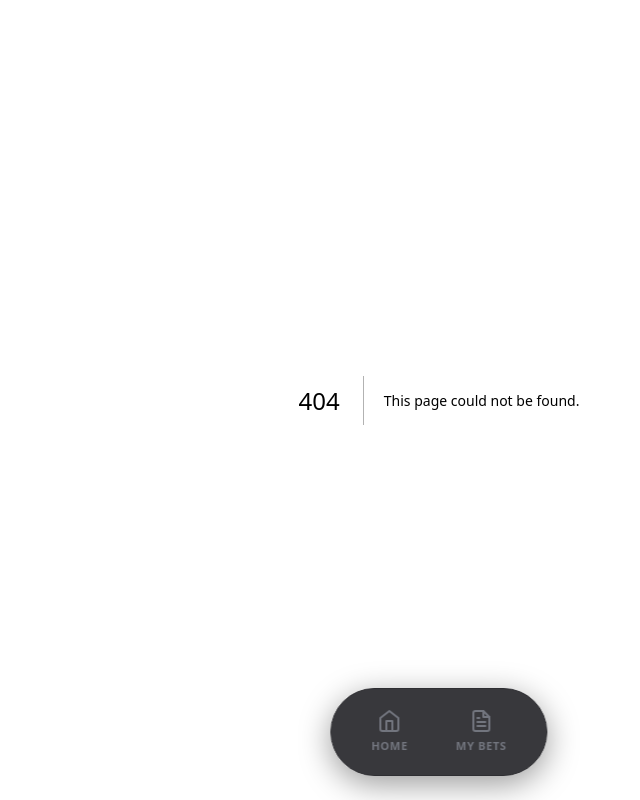
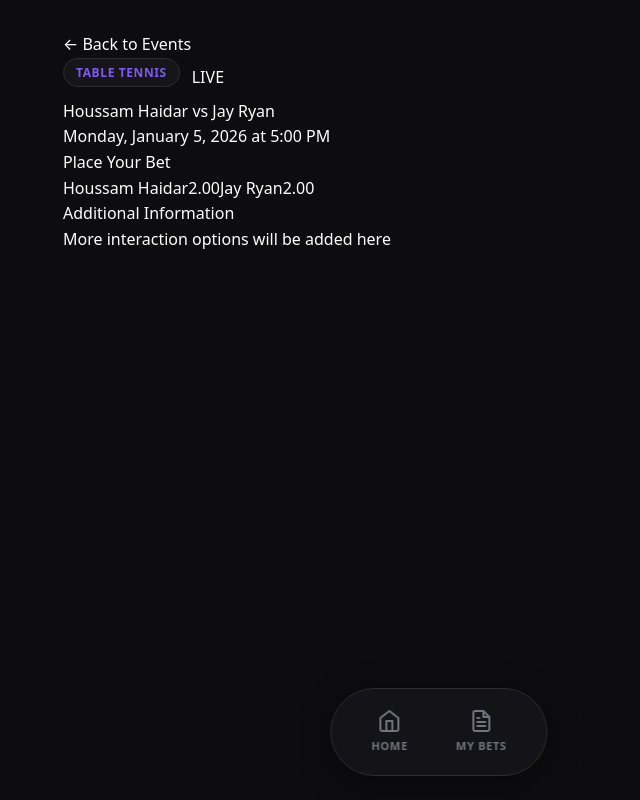
Before and after one commit to BSaini25/degen-betting-app, a Next.js app: page /events/evt-001 in a window 1280 px wide. Before the commit this address had no page. Shown: the whole page, without its empty margins (201-841 px from the left). Built offline with nearby package versions, Linux system fonts and the light colour scheme.

Commit message:
Add list of SC names to choose from, "live" indicators, event page

```diff
--- /dev/null
+++ b/app/events/[eventId]/page.tsx
@@ -0,0 +1,128 @@
+"use client";
+
+import { useEffect, useState, useMemo } from "react";
+import { useParams } from "next/navigation";
+import { getEventById } from "@/data/events";
+import { Event, Outcome } from "@/types/event";
+import Link from "next/link";
+
+function formatDate(dateString: string): string {
+  const date = new Date(dateString);
+  return date.toLocaleDateString("en-US", {
+    weekday: "long",
+    month: "long",
+    day: "numeric",
+    year: "numeric",
+    hour: "numeric",
+    minute: "2-digit",
+  });
+}
+
+/**
+ * Client-only date formatting component to prevent hydration errors.
+ */
+function FormattedDate({ dateString }: { dateString: string }) {
+  const [formatted, setFormatted] = useState<string>("");
+
+  useEffect(() => {
+    setFormatted(formatDate(dateString));
+  }, [dateString]);
+
+  return <>{formatted}</>;
+}
+
+/**
+ * Checks if an event is currently live (started within the last hour)
+ */
+function isEventLive(event: Event): boolean {
+  const eventDate = new Date(event.date);
+  const now = new Date();
+  const oneHourAgo = new Date(now.getTime() - 60 * 60 * 1000);
+  return eventDate >= oneHourAgo && eventDate <= now;
+}
+
+function handleBet(event: Event, outcome: Outcome) {
+  console.log(`Bet placed on "${outcome.name}" for event "${event.name}" at odds ${outcome.odds}`);
+  // TODO: Implement bet placement logic
+}
+
+export default function EventDetailPage() {
+  const params = useParams();
+  const eventId = params.eventId as string;
+  const event = getEventById(eventId);
+
+  const isLive = useMemo(() => {
+    if (typeof window === 'undefined' || !event) return false;
+    return isEventLive(event);
+  }, [event]);
+
+  if (!event) {
+    return (
+      <div className="app-container">
+        <div className="event-detail-error">
+          <h1>Event Not Found</h1>
+          <p>The event you&apos;re looking for doesn&apos;t exist.</p>
+          <Link href="/" className="back-link">
+            ← Back to Events
+          </Link>
+        </div>
+      </div>
+    );
+  }
+
+  return (
+    <div className="app-container">
+      <div className="event-detail-header">
+        <Link href="/" className="back-link">
+          ← Back to Events
+        </Link>
+      </div>
+
+      <div className="event-detail-card">
+        <div className="event-detail-info">
+          <div className="event-detail-meta">
+            <div style={{ display: "flex", alignItems: "center", gap: "0.75rem", flexWrap: "wrap" }}>
+              <span className="event-category">{event.category}</span>
+              {isLive && (
+                <span className="live-indicator" title="Live">
+                  <span className="live-dot"></span>
+                  <span>LIVE</span>
+                </span>
+              )}
+            </div>
+            <h1 className="event-detail-name">{event.name}</h1>
+            <p className="event-detail-date">
+              <FormattedDate dateString={event.date} />
+            </p>
+          </div>
+
+          <div className="event-detail-outcomes">
+            <h2 className="outcomes-heading">Place Your Bet</h2>
+            <div className="outcomes-grid">
+              {event.outcomes.map((outcome) => (
+                <button
+                  key={outcome.id}
+                  className="outcome-detail-btn"
+                  onClick={() => handleBet(event, outcome)}
+                >
+                  <div className="outcome-detail-content">
+                    <span className="outcome-detail-name">{outcome.name}</span>
+                    <span className="outcome-detail-odds">{outcome.odds.toFixed(2)}</span>
+                  </div>
+                </button>
+              ))}
+            </div>
+          </div>
+
+          {/* Placeholder for additional interactions */}
+          <div className="event-detail-actions">
+            <h2 className="actions-heading">Additional Information</h2>
+            <div className="actions-placeholder">
+              <p>More interaction options will be added here</p>
+            </div>
+          </div>
+        </div>
+      </div>
+    </div>
+  );
+}
--- a/data/events.ts
+++ b/data/events.ts
@@ -1,28 +1,92 @@
 import { Event } from "@/types/event";
+import { names } from "./names";
+
+/**
+ * Seeded random number generator for deterministic randomness
+ * This ensures server and client render the same names
+ */
+class SeededRandom {
+  private seed: number;
+
+  constructor(seed: number) {
+    this.seed = seed;
+  }
+
+  next(): number {
+    this.seed = (this.seed * 9301 + 49297) % 233280;
+    return this.seed / 233280;
+  }
+}
+
+/**
+ * Creates a name selector that randomly draws names without replacement
+ * Uses a seeded random generator to ensure deterministic results
+ */
+function createNameSelector(): () => string {
+  const availableNames = [...names];
+  const rng = new SeededRandom(12345); // Fixed seed for consistency
+
+  // Fisher-Yates shuffle with seeded random
+  for (let i = availableNames.length - 1; i > 0; i--) {
+    const j = Math.floor(rng.next() * (i + 1));
+    [availableNames[i], availableNames[j]] = [availableNames[j], availableNames[i]];
+  }
+
+  let index = 0;
+  return () => {
+    if (index >= availableNames.length) {
+      throw new Error("Not enough names available");
+    }
+    return availableNames[index++];
+  };
+}
 
 /**
  * Dummy events for development and testing.
  * In the future, these will be fetched from a database.
+ * Names are randomly drawn from names.txt without replacement.
  */
+const getName = createNameSelector();
+
+// Event 1: Table Tennis
+const player1_1 = getName();
+const player1_2 = getName();
+// Event 2: Pool
+const player2_1 = getName();
+const player2_2 = getName();
+// Event 3: Poker
+const player3_1 = getName();
+const player3_2 = getName();
+const player3_3 = getName();
+const player3_4 = getName();
+
+// Set first event to be "live" (started at the top of the current hour)
+const now = new Date();
+const topOfHour = new Date(now);
+topOfHour.setMinutes(0);
+topOfHour.setSeconds(0);
+topOfHour.setMilliseconds(0);
+const liveEventDate = topOfHour.toISOString();
+
 export const dummyEvents: Event[] = [
   {
     id: "evt-001",
-    name: "Zhang Jike vs Ma Long",
-    date: "2026-01-10T14:00:00Z",
+    name: `${player1_1} vs ${player1_2}`,
+    date: liveEventDate,
     category: "Table Tennis",
     outcomes: [
-      { id: "player1", name: "Zhang Jike", odds: 2.0 },
-      { id: "player2", name: "Ma Long", odds: 2.0 },
+      { id: "player1", name: player1_1, odds: 2.0 },
+      { id: "player2", name: player1_2, odds: 2.0 },
     ],
   },
   {
     id: "evt-002",
-    name: "Efren Reyes vs Shane Van Boening",
+    name: `${player2_1} vs ${player2_2}`,
     date: "2026-01-12T19:00:00Z",
     category: "Pool",
     outcomes: [
-      { id: "player1", name: "Efren Reyes", odds: 2.0 },
-      { id: "player2", name: "Shane Van Boening", odds: 2.0 },
+      { id: "player1", name: player2_1, odds: 2.0 },
+      { id: "player2", name: player2_2, odds: 2.0 },
     ],
   },
   {
@@ -31,10 +95,17 @@ export const dummyEvents: Event[] = [
     date: "2026-01-15T20:00:00Z",
     category: "Poker",
     outcomes: [
-      { id: "player1", name: "Phil Ivey", odds: 4.0 },
-      { id: "player2", name: "Daniel Negreanu", odds: 4.0 },
-      { id: "player3", name: "Vanessa Selbst", odds: 4.0 },
-      { id: "player4", name: "Phil Hellmuth", odds: 4.0 },
+      { id: "player1", name: player3_1, odds: 4.0 },
+      { id: "player2", name: player3_2, odds: 4.0 },
+      { id: "player3", name: player3_3, odds: 4.0 },
+      { id: "player4", name: player3_4, odds: 4.0 },
     ],
   },
 ];
+
+/**
+ * Finds an event by its ID
+ */
+export function getEventById(eventId: string): Event | undefined {
+  return dummyEvents.find((event) => event.id === eventId);
+}
--- /dev/null
+++ b/data/names.ts
@@ -0,0 +1,88 @@
+/**
+ * List of names in the organization
+ */
+export const names: string[] = [
+  "Afshar Ganjali",
+  "AJ Vittorio",
+  "Alex Indelicato",
+  "Ali Zahir",
+  "Alvaro Marquina",
+  "Aman Sharma",
+  "Anderson Oliveira",
+  "Andrei Kaparykha",
+  "archangel",
+  "Aseem Bapat",
+  "Beatriz Acosta",
+  "Bikramjit Saini",
+  "Brandon Triance-Haldane",
+  "Cameron Ross",
+  "Carmelo San Giovanni",
+  "Christine Trejbal",
+  "Daniel Delgado",
+  "Darryl Marsman",
+  "David Das",
+  "David Guerin",
+  "Davinder Jangra",
+  "Deepu Filji",
+  "Dima Atamanchuk",
+  "Dmitriy Baybulatov",
+  "Dmytro Dovgopol",
+  "Dorian Bates",
+  "Ellie Soroush",
+  "Emily Bain",
+  "Emily Liu",
+  "Farbod Farhour",
+  "Farbod Foomany",
+  "Farnood Faghihi",
+  "Geoff Whittington",
+  "Hari Nakshatrala",
+  "Heather Long",
+  "Houssam Haidar",
+  "Hrdayesh Patel",
+  "Hristina Iordanova",
+  "Ismenia Silveira",
+  "Jahnvi Bhatt",
+  "Jaime Negrete",
+  "Jay Ryan",
+  "Jeff Iantomasi",
+  "Jeff Sarna",
+  "Jordan Haine",
+  "Joseph Rowe",
+  "Kara Wang",
+  "Kashif Ali",
+  "Kelvin Chan",
+  "Kevin Gojmerac",
+  "Kevin Patel",
+  "Kryston Simon",
+  "Kunal Dhingra",
+  "Liane Shura",
+  "Madhav Malhotra",
+  "Maia Kanceljak",
+  "Mali Bayhan",
+  "Masoud Sadeghi",
+  "Matthew Chum",
+  "Michael Chartrand",
+  "Michelle Funcke",
+  "Mina Miri",
+  "Nathanael Mohammed",
+  "Neha Thakral",
+  "Phi Tran",
+  "Phillip Nguyen",
+  "Prashanth Azharuddin",
+  "Pratik Gajera",
+  "Santanu Mondal",
+  "Sara Lawrence",
+  "Sara Meadows",
+  "Scott McDowell",
+  "Shebin Sudhakaran",
+  "Shiela Spaleta",
+  "Shira Elion-Jourard",
+  "Simon",
+  "Sintia Sanches",
+  "Soshmitha Pratap",
+  "Sriram Srirangam",
+  "Sunmin Kim",
+  "Tarandeep Brar",
+  "Trevor Young",
+  "Zakaria Sahnoune",
+];
```
